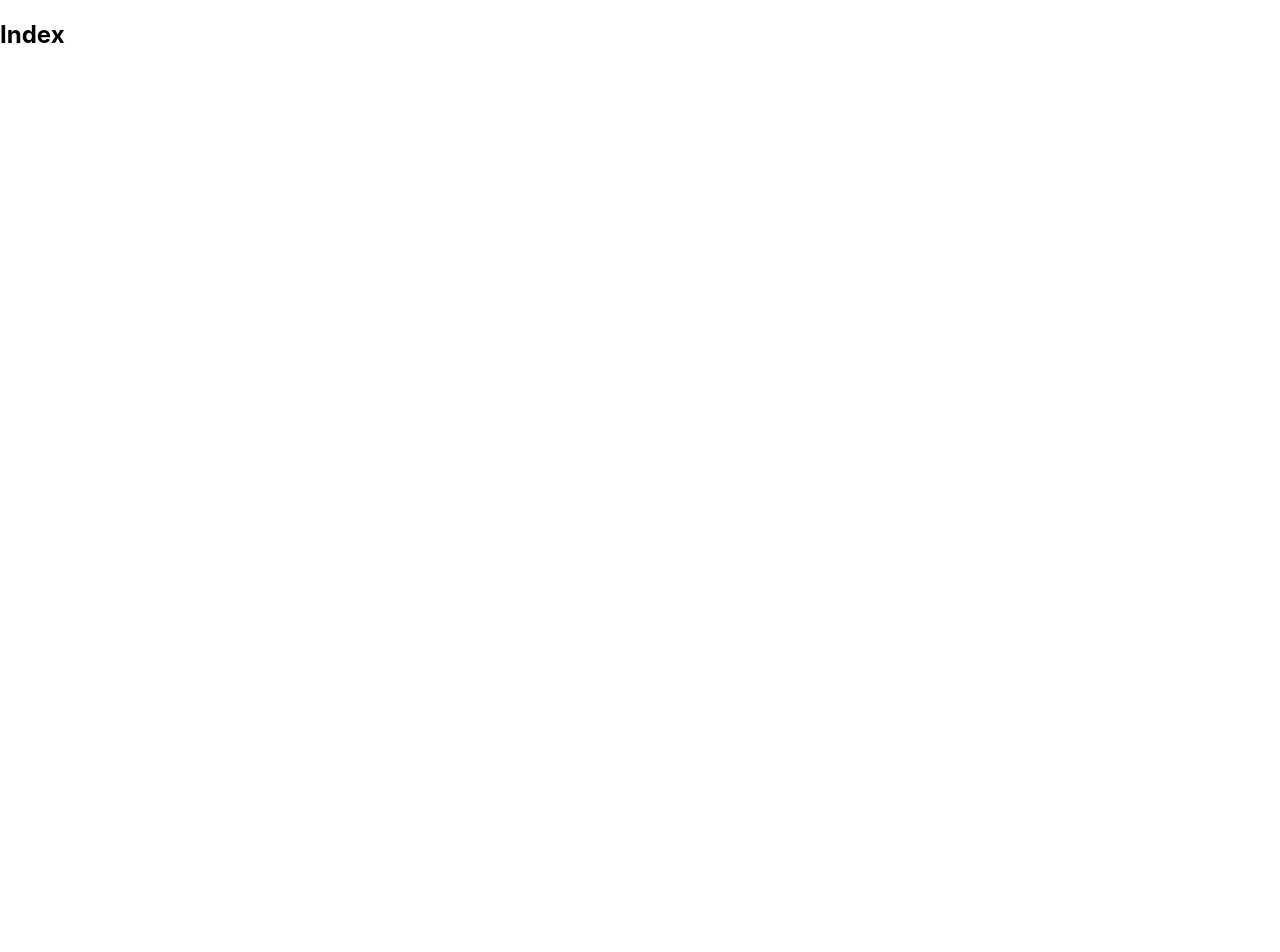
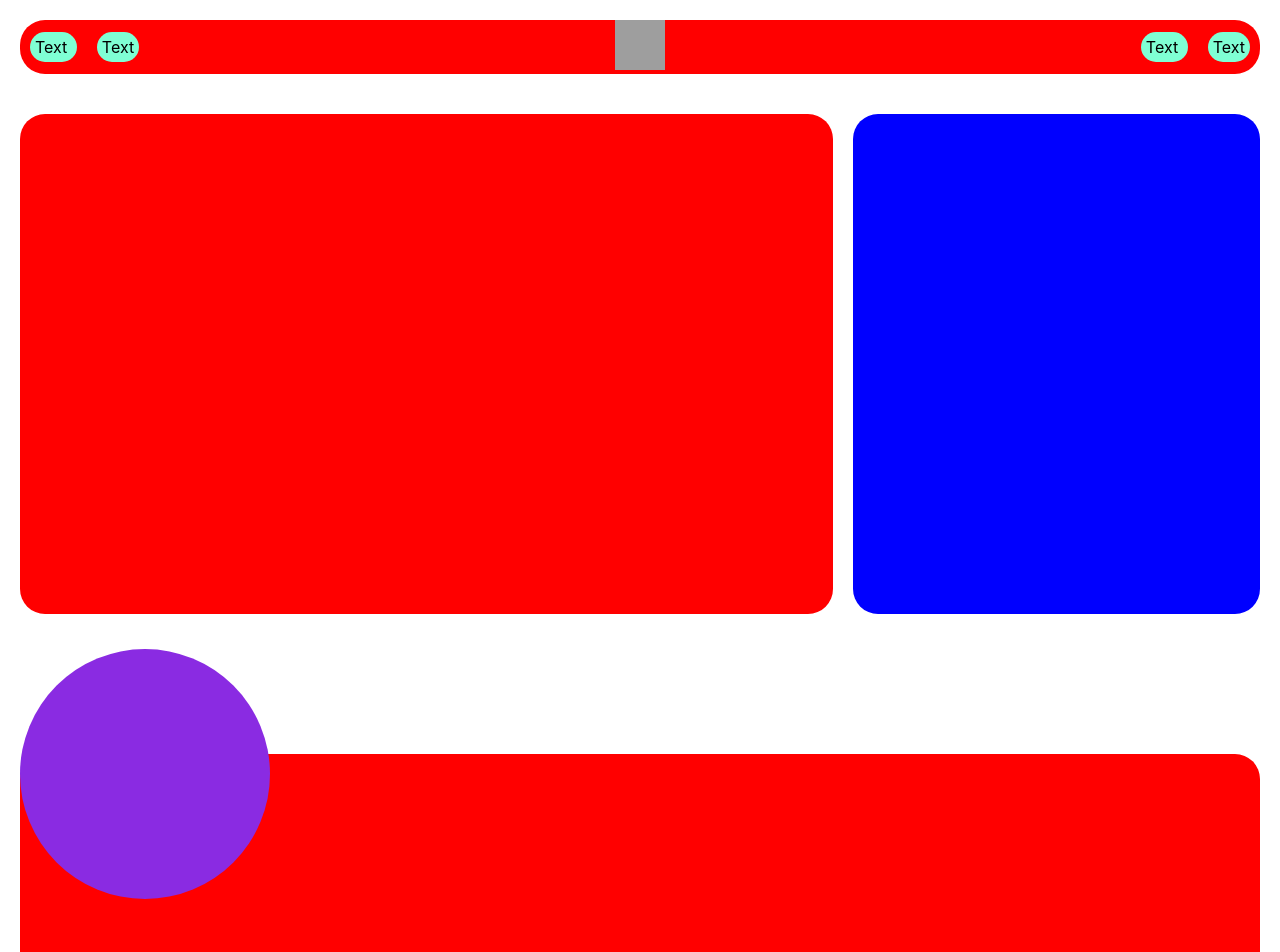
Before and after one commit to owellandry/store, a React (Create React App) app: page / in a window 1280 px wide. Shown: the top 952 px of the page. Before the commit the page ends 800 px from the top, so only its background shows below. Built offline with nearby package versions, Linux system fonts and the light colour scheme; grey boxes are pictures that could not be loaded.

Commit message:
Update Files
css

```diff
--- a/src/App.css
+++ b/src/App.css
@@ -1,38 +1,3 @@
-.App {
-  text-align: center;
+*{
+  padding: 0px;
 }
-
-.App-logo {
-  height: 40vmin;
-  pointer-events: none;
-}
-
-@media (prefers-reduced-motion: no-preference) {
-  .App-logo {
-    animation: App-logo-spin infinite 20s linear;
-  }
-}
-
-.App-header {
-  background-color: #282c34;
-  min-height: 100vh;
-  display: flex;
-  flex-direction: column;
-  align-items: center;
-  justify-content: center;
-  font-size: calc(10px + 2vmin);
-  color: white;
-}
-
-.App-link {
-  color: #61dafb;
-}
-
-@keyframes App-logo-spin {
-  from {
-    transform: rotate(0deg);
-  }
-  to {
-    transform: rotate(360deg);
-  }
-}
--- a/src/Components/Card/Index.jsx
+++ b/src/Components/Card/Index.jsx
@@ -4,9 +4,7 @@ import React from 'react';
 const Card = () => {
   return (
     <div>
-
       <h2>Card</h2>
-
     </div>
   );
 };
--- /dev/null
+++ b/src/Components/Inicio/Index.css
@@ -0,0 +1,84 @@
+.nav-bar {
+    padding: 20px;
+}
+
+.Logo-nav {
+    width: 50px;
+    height: 50px;
+}
+
+a {
+    background-color: aquamarine;
+    text-decoration: none;
+    border-radius: 25px;
+    cursor: pointer;
+    color: black;
+    margin: 10px;
+    padding: 5px;
+    border: none;
+}
+
+.bor-nav {
+    justify-content: space-between;
+    background-color: red;
+    border-radius: 25px;
+    align-items: center;
+    display: flex;
+}
+
+
+/* /////////////// SECCION /////////////// */
+
+.container {
+    display: grid;
+    gap: 0px 0px;
+    grid-auto-flow: row;
+    grid-template-areas:
+        "area1 area1 area2"
+        "area1 area1 area2"
+}
+
+.area1 {
+    grid-area: area1;
+    height: 500px;
+    background-color: red;
+    margin: 20px 10px 0px 20px;
+    border-radius: 25px;
+}
+
+.area2 {
+    grid-area: area2;
+    background-color: blue;
+    margin: 20px 20px 0px 10px;
+    border-radius: 25px;
+}
+
+
+/* ////////////////////////// */
+
+
+.cont-sect {
+    position: relative;
+    top: 100px;
+  }
+
+  .circle {
+    background-color: blueviolet;
+    width: 250px;
+    height: 250px;
+    z-index: 2;
+    position: absolute;
+    border-radius: 50%;
+    margin: 20px 0px 0px 20px;
+    top: -50%;  /* Mueve el círculo hacia arriba en la mitad del contenedor */
+    left: 0;
+  }
+
+  .rect-sect {
+    background-color: red;
+    height: 250px;
+    margin: 40px 20px 20px 20px;
+    border-radius: 25px;
+    position: relative;
+    z-index: 1;
+  }
--- a/src/Components/Inicio/Index.jsx
+++ b/src/Components/Inicio/Index.jsx
@@ -1,10 +1,39 @@
 // src/components/Inicio/Index.js
 import React from 'react';
+import './Index.css';
 
 const Index = () => {
   return (
     <div>
-      <h2>Index</h2>
+      <div>
+        <div className="nav-bar">
+          <div className='bor-nav'>
+            <div>
+              <a href='/#'> Text </a >
+              <a href='/#'> Text </a >
+            </div>
+            <div>
+              <img className='Logo-nav' src="https://img.icons8.com/?size=256&id=4tUPZNulNQHE&format=png" alt="Logo no disponible" />
+            </div>
+            <div>
+              <a href='/#'> Text </a >
+              <a href='/#'> Text </a >
+            </div>
+          </div>
+        </div>
+        <div>
+          <div className="container">
+            <div className="area1"></div>
+            <div className="area2"></div>
+          </div>
+        </div>
+        <div>
+          <div className='cont-sect'>
+            <div className='circle'></div>
+            <div className='rect-sect'></div>
+          </div>
+        </div>
+      </div>
     </div>
   );
 };
```
Also changed, not shown: public/index.html (+0 -23 lines).
